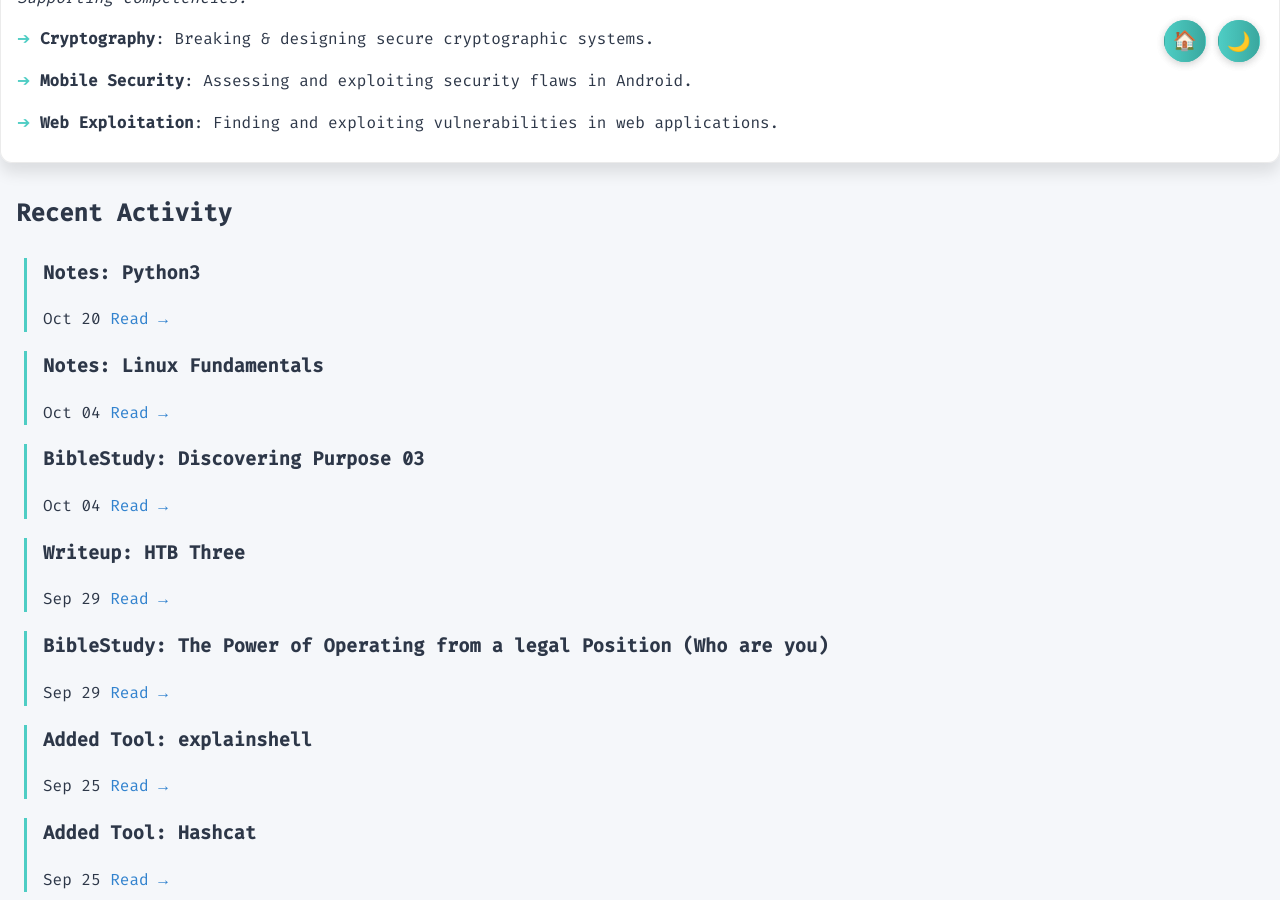
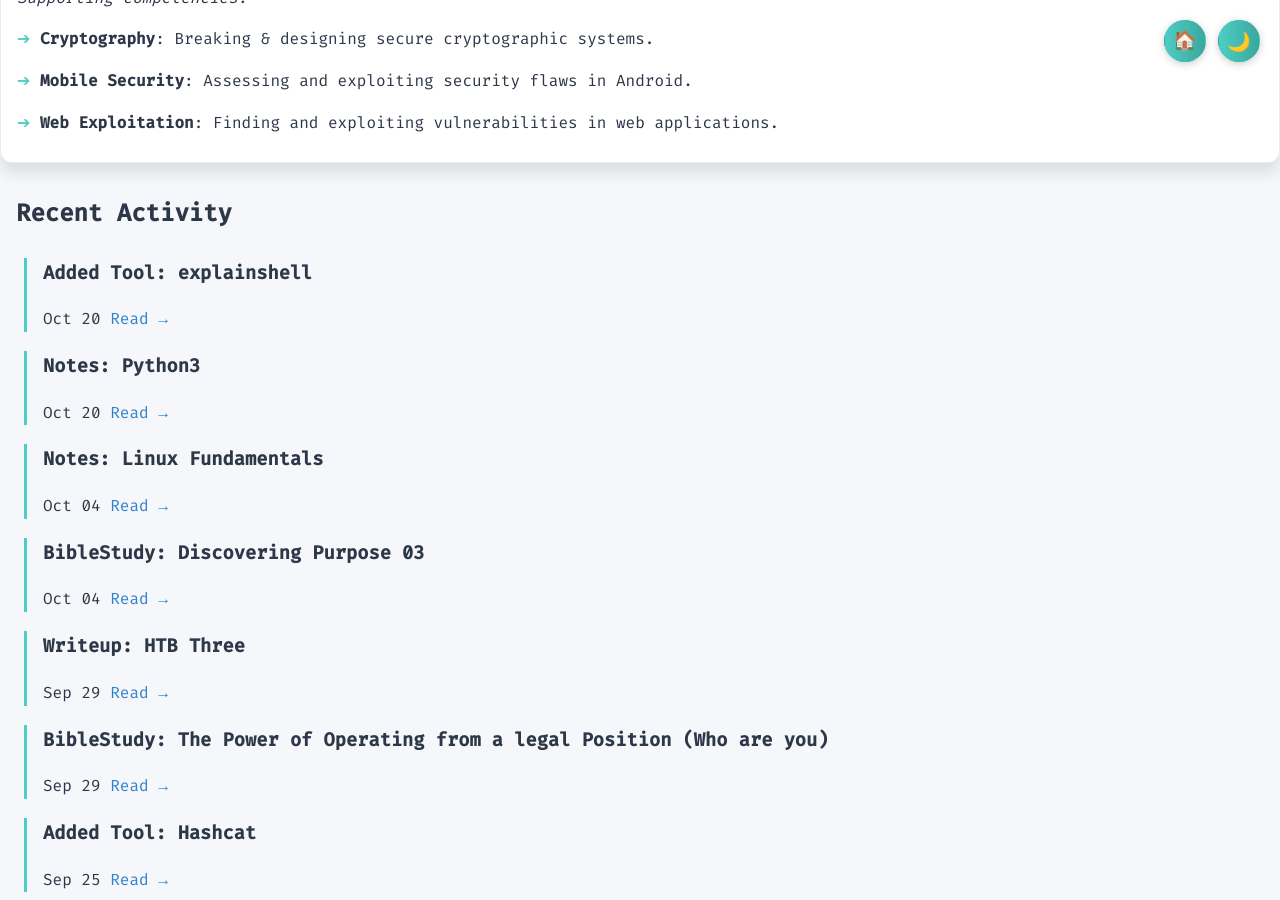
Before and after one commit to PathogenicKatt/PathogenicKatt.github.io, a Jekyll site: the page built from index.md, in a window 1280 px wide and 900 px high, scrolled down 608 px. Built offline with Jekyll 4.4.1, drawn with Linux system fonts in a browser that asks for light colours.

Commit message:
Update new tool

```diff
--- a/_posts/2025-10-20-Tool_explainshell.md
+++ b/_posts/2025-10-20-Tool_explainshell.md
@@ -1,7 +1,7 @@
 ---
 layout: post
 title: "Added Tool: explainshell"
-date: 2025-09-25
+date: 2025-10-20
 ---
 
 # explainshell
```
